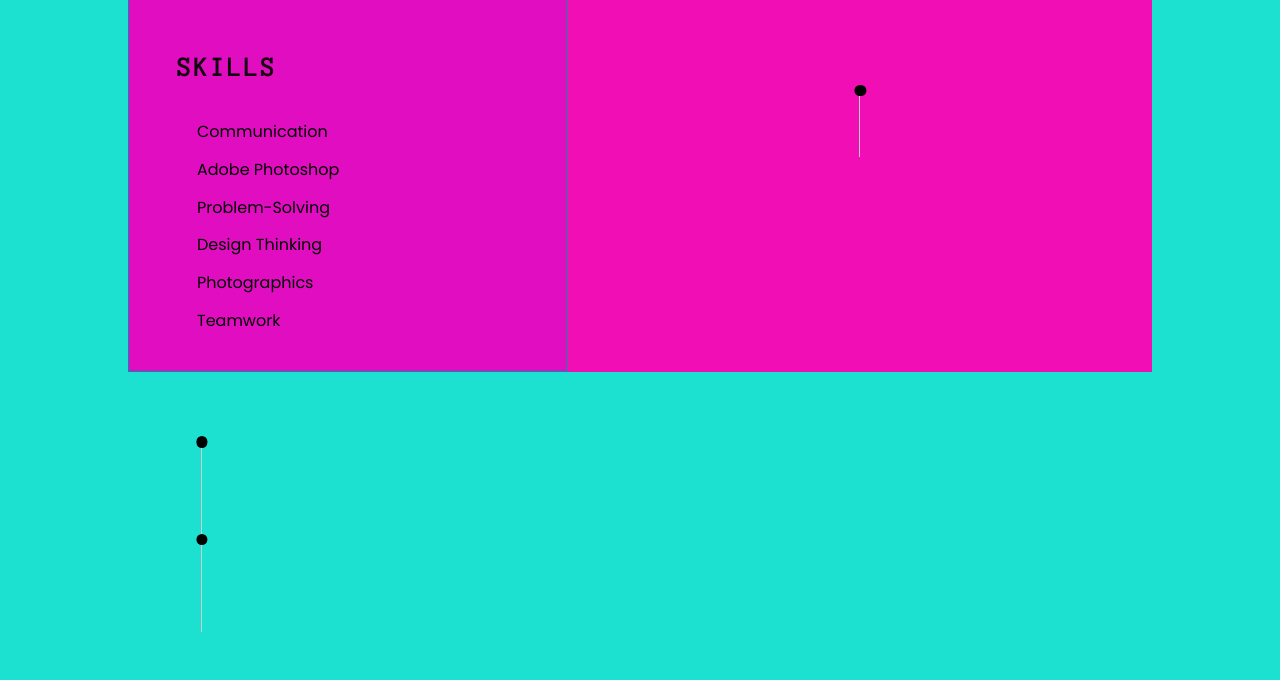
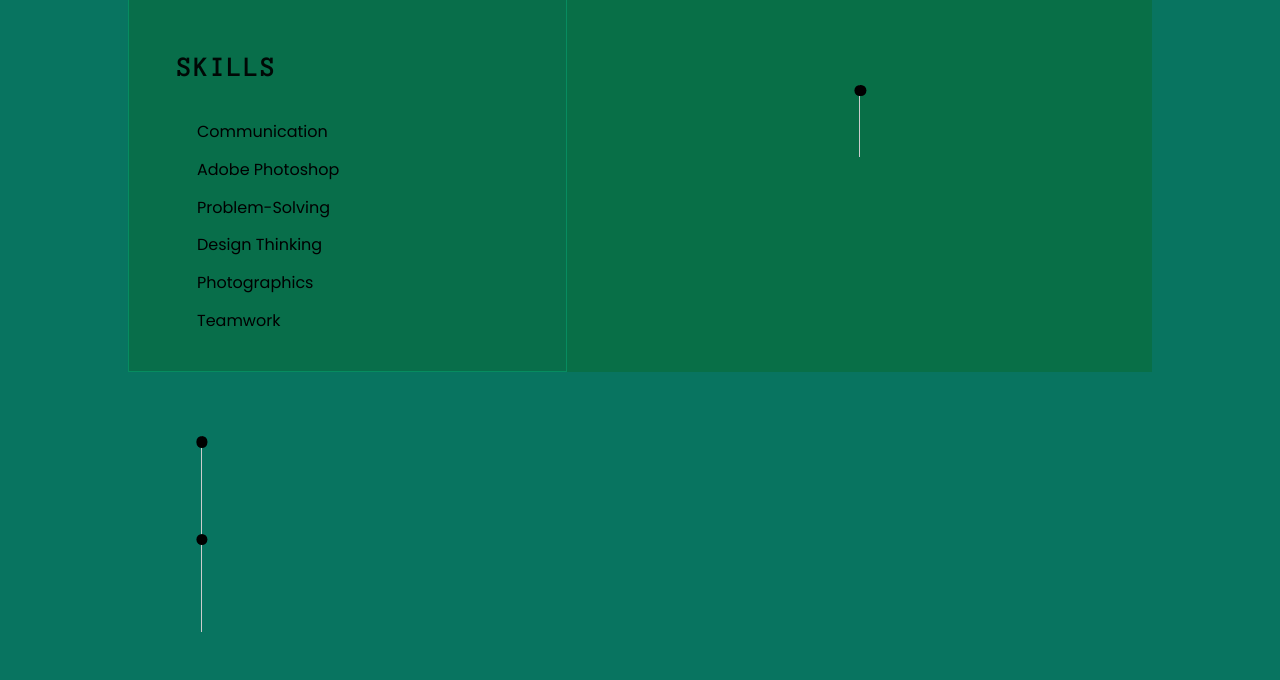
Before and after one commit to wenalyn17/wenalyn17, a plain HTML site: page index.html in a window 1280 px wide. Shown: the part 677-1357 px from the top of the page. Drawn offline with Linux system fonts and the light colour scheme.

Commit message:
Add files via upload

```diff
--- a/style.css
+++ b/style.css
@@ -9,7 +9,7 @@
 }
 
 body {
-    background-color: #1ce1d1;
+    background-color: #087460;
 }
 
 .main-content {
@@ -23,13 +23,13 @@ body {
 .left-section {
     grid-column: span 3;
     height: 100%;
-    background-color: #e10dc1;
-    border: 1px solid rgb(15, 131, 177);
+    background-color: hwb(159 3% 57%);
+    border: 1px solid rgb(7, 140, 96);
 }
 
 .right-section {
     grid-column: span 4;
-    background-color: #f20eb5;
+    background-color: #086f47;
     height: 100%;
 }
 
```
